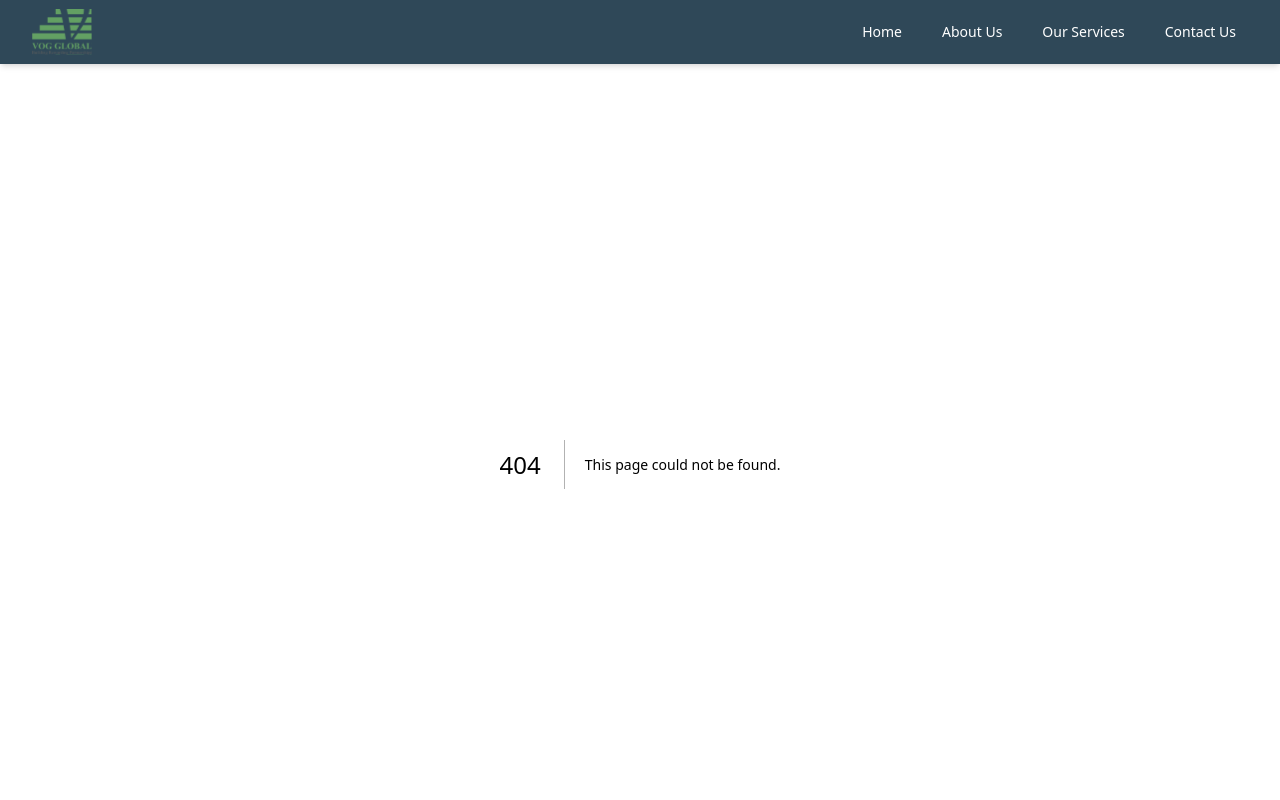
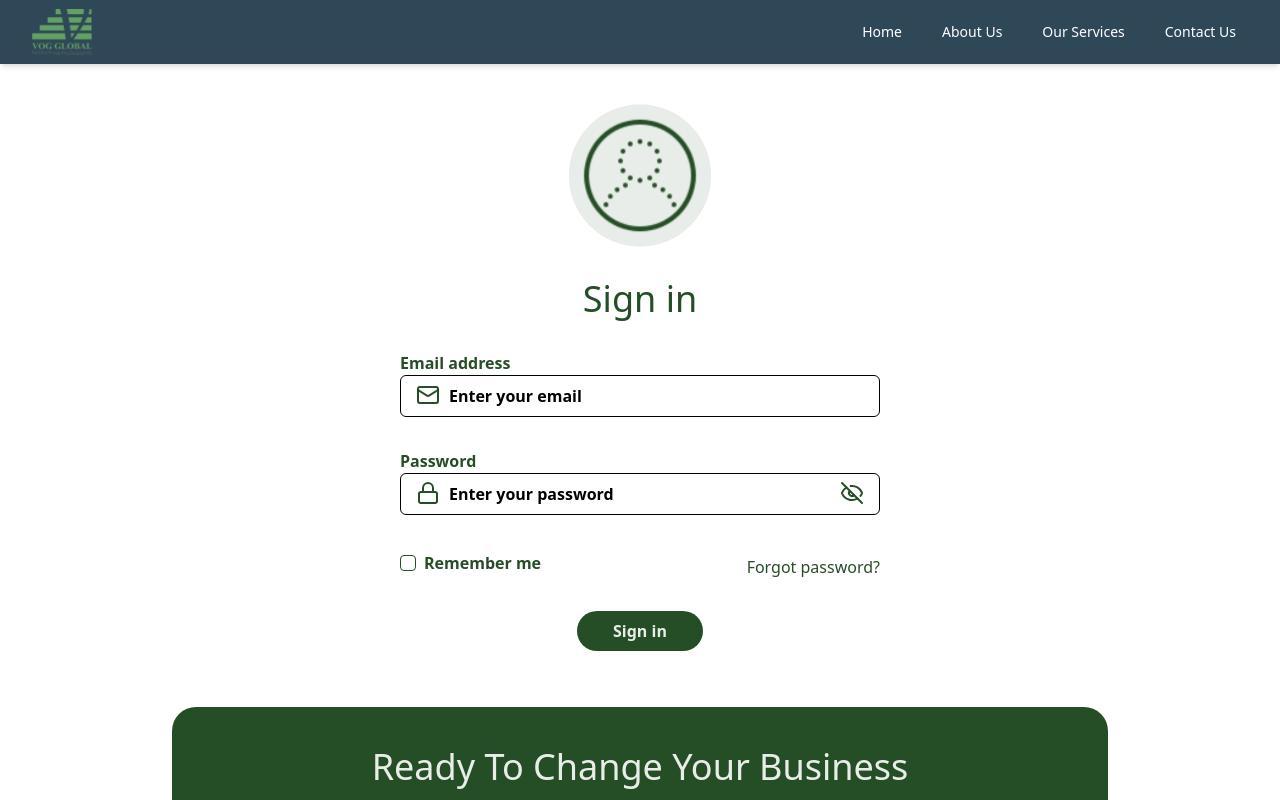
Before and after one commit to raji2004/vog-tech, a Next.js app: page /login in a window 1280 px wide. Before the commit this address had no page. Shown: the top 800 px of the page. Built offline with nearby package versions, Linux system fonts and the light colour scheme.

Commit message:
login form

```diff
--- /dev/null
+++ b/src/app/login/page.tsx
@@ -0,0 +1,10 @@
+import { LoginForm } from "@/components/form";
+
+
+export default function Page() {
+    return (
+        <div className="">
+            <LoginForm />
+        </div>
+    )
+}
--- /dev/null
+++ b/src/components/form.tsx
@@ -0,0 +1,34 @@
+import Image from "next/image";
+import { H2, P } from "@/components/typography";
+import { Input } from "@/components/input";
+import { Button } from "@/components/button";
+import { CheckBox } from "@/components/input";
+import Link from "next/link";
+
+export const LoginForm = () => {
+    return (
+        <form className=" p-section-padding-sm md:p-section-padding flex flex-col justify-between space-y-8 items-center">
+            <Image
+                src={'/icon/user.svg'}
+                alt="user"
+                width={300}
+                height={300}
+                className=" w-36 h-auto"
+            />
+            <H2>Sign in</H2>
+            <div className=" md:w-[40%] space-y-8 ">
+                <Input type="email" placeholder="Enter your email" label="Email address" />
+                <Input type="password" placeholder="Enter your password" label="Password" />
+            </div>
+            <div className="flex flex-col md:flex-row ml-8 md:ml-0 space-y-2 self-start md:self-center md:w-[40%] justify-between">
+                <CheckBox label="Remember me" />
+                <Link href="/forgot-password" className="text-primary">
+                    Forgot password?
+                </Link>
+            </div>
+
+            <Button className=" rounded-3xl px-9">Sign in</Button>
+
+        </form>
+    )
+}
--- a/src/components/input.tsx
+++ b/src/components/input.tsx
@@ -11,9 +11,9 @@ export const Input = ({ className, type, placeholder, label,noLabel, onChange }:
         setShowPassword(!showPassword);
     }
     return (
-        <div className={cn("flex flex-col ", className)}>
+        <div className={cn("flex flex-col w-full ", className)}>
             {!noLabel && <label className="text-primary font-semibold">{label}</label>}
-            <div className=" relative ">
+            <div className=" relative w-full ">
                 {type === 'email' && <Mail size={24} className="absolute top-2 left-4 text-primary" />}
                 {type === 'password' && <Lock size={24} className="absolute top-2 left-4 text-primary" />}
                 <input
```
Also changed, not shown: public/icon/user.svg (added).
